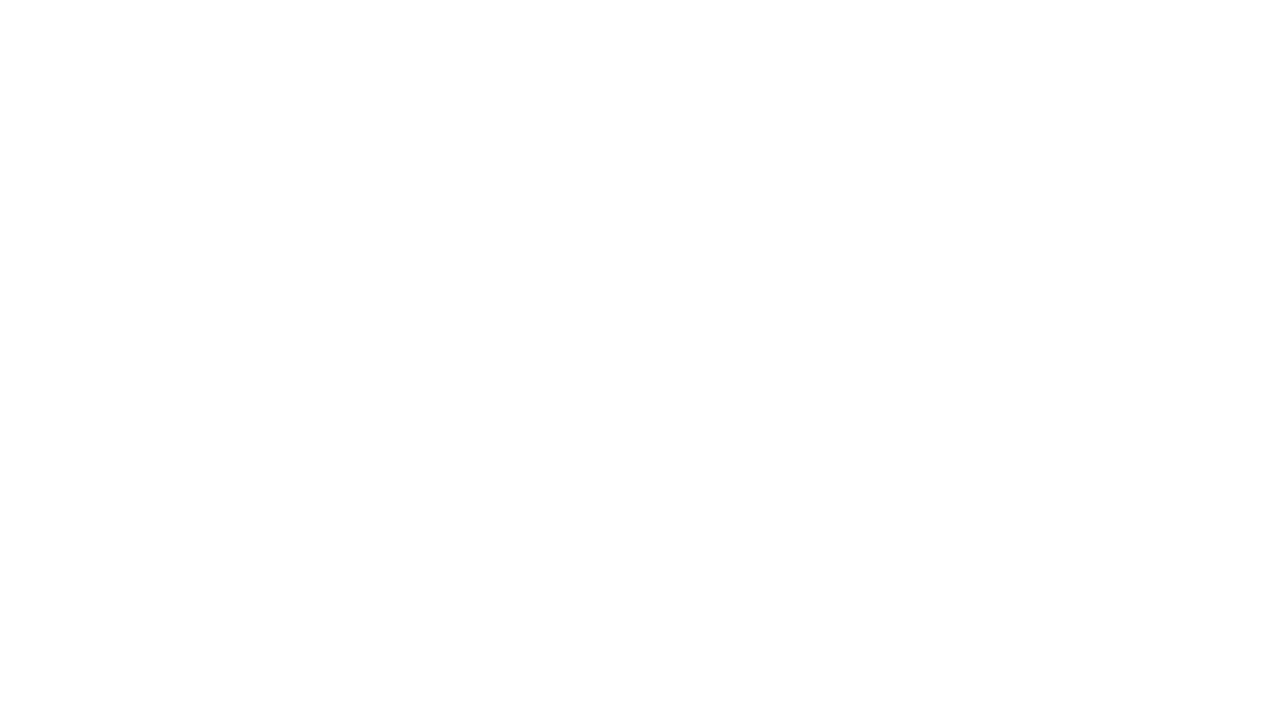
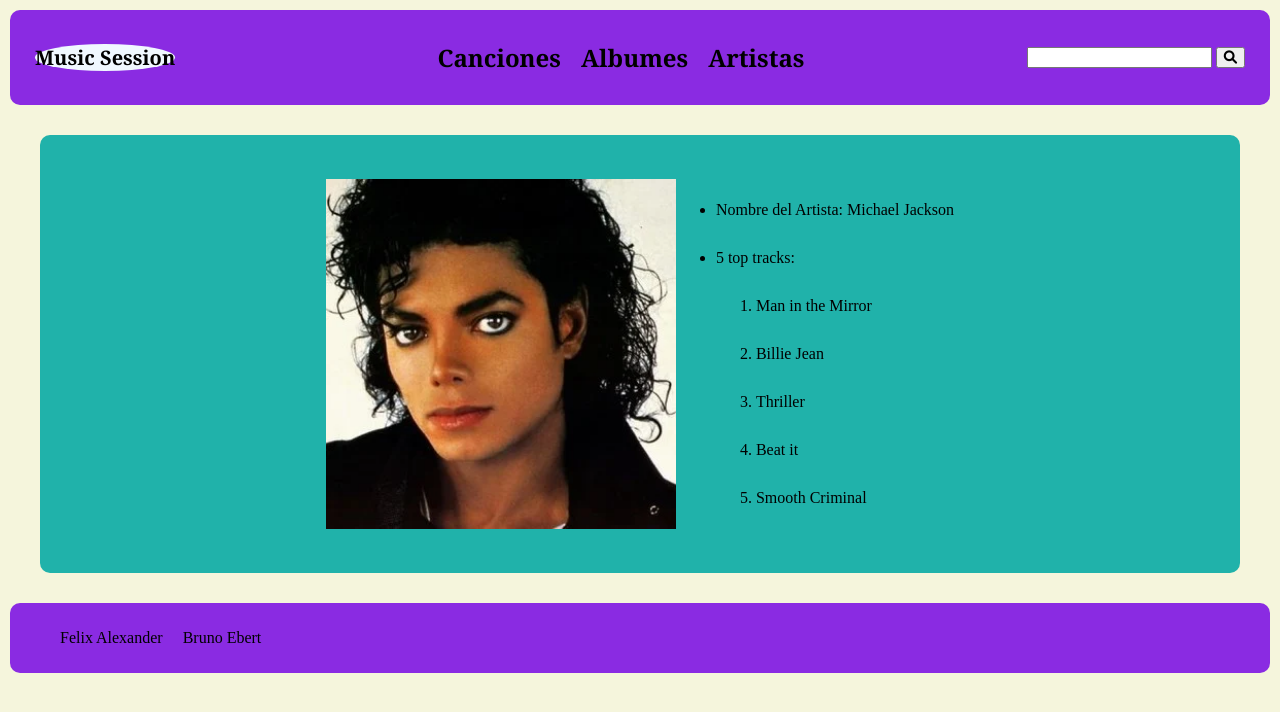
Before and after one commit to Brucebe/proyectointegrador.prog1, a plain HTML site: page detalleartistas.html in a window 1280 px wide. Drawn offline with Linux system fonts and the light colour scheme.

Commit message:
detalle artistas

```diff
--- a/detalleartistas.html
+++ b/detalleartistas.html
@@ -0,0 +1,56 @@
+<!DOCTYPE html>
+<html lang="en">
+
+<head>
+    <meta charset="UTF-8">
+    <meta http-equiv="X-UA-Compatible" content="IE=edge">
+    <meta name="viewport" content="width=device-width, initial-scale=1.0">
+    <title>Detalle de los Artistas</title>
+    <link rel="stylesheet" href="./css/styles.css">
+    <link rel="stylesheet" href="https://cdnjs.cloudflare.com/ajax/libs/font-awesome/6.0.0/css/all.min.css">
+</head>
+
+<body>
+    <header>
+        <section class="header">
+            <h1><a class="titulo" href="index.html">Music Session</a></h1>
+            <ul class="principales">
+                <li> <a href="#canciones">Canciones</a></li>
+                <li> <a href="#albumes">Albumes</a></li>
+                <li> <a href="#artistas">Artistas</a></li>
+            </ul>
+            <form action="resultadodebusqueda.html" method="get">
+                <input type="text" name="usuario" value="">
+                <button type="submit"><i class="fa-solid fa-magnifying-glass"></i></button>
+            </form>
+        </section>
+    </header>
+    <main>
+        <section class="pagdetalles">
+            <img class="detalleimg" src="./img/michael jackson .webp" alt="imagen de Michael Jackson">
+            <ul>
+                <li>Nombre del Artista: Michael Jackson</li>
+                <li>
+                    5 top tracks:
+                    <ol>
+                        <li>Man in the Mirror</li>
+                        <li>Billie Jean</li>
+                        <li>Thriller</li>
+                        <li>Beat it</li>
+                        <li>Smooth Criminal</li>
+                    </ol>
+                </li>
+            </ul>
+        </section>
+    </main>
+    <footer>
+        <section class="footer">
+            <ul>
+                <li>Felix Alexander</li>
+                <li>Bruno Ebert</li>
+            </ul>
+        </section>
+    </footer>
+
+</body>
+</html>
```
Also changed, not shown: detallecanciones.html (+1 -1 lines).
